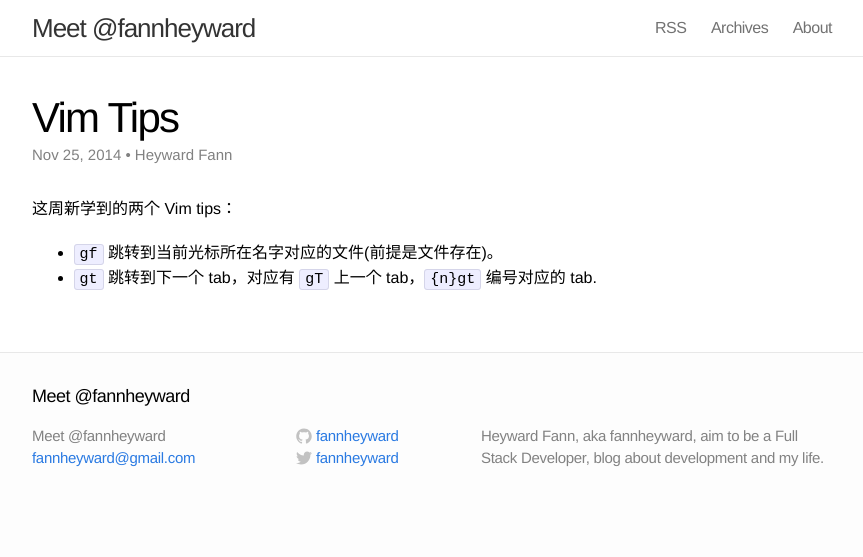
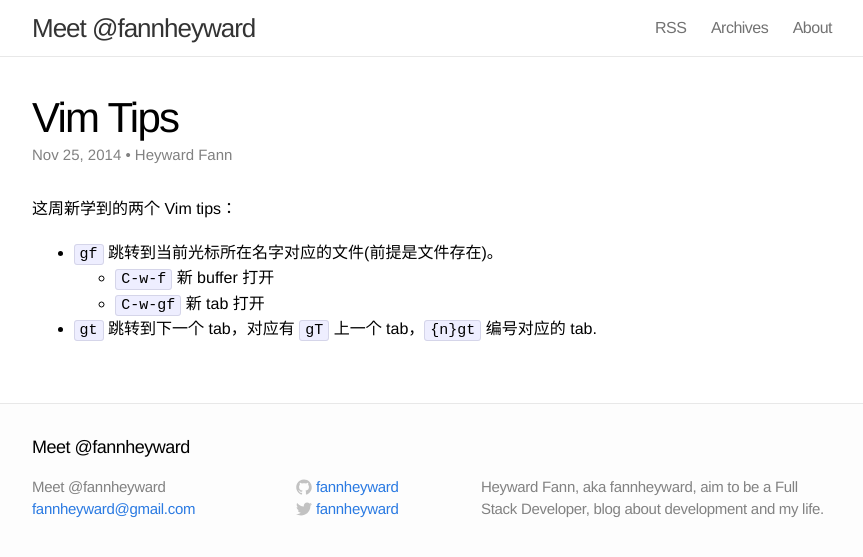
Before and after one commit to fannheyward/fannheyward.github.io, a Jekyll site: the page built from _posts/2014-11-25-vim-tips.markdown, in a window 1280 px wide. Shown: the top 557 px of the page, without its empty margins (208-1071 px from the left). Built offline with Jekyll 4.4.1, drawn with Linux system fonts in a browser that asks for light colours; Markdown is read by kramdown in place of the engine named in the settings.

Commit message:
update vim gf

```diff
--- a/_posts/2014-11-25-vim-tips.markdown
+++ b/_posts/2014-11-25-vim-tips.markdown
@@ -7,4 +7,6 @@ date: 2014-11-25 16:00:36 +0800
 这周新学到的两个 Vim tips：
 
 * `gf` 跳转到当前光标所在名字对应的文件(前提是文件存在)。
+    * `C-w-f` 新 buffer 打开
+    * `C-w-gf` 新 tab 打开
 * `gt` 跳转到下一个 tab，对应有 `gT` 上一个 tab，`{n}gt` 编号对应的 tab.
```
